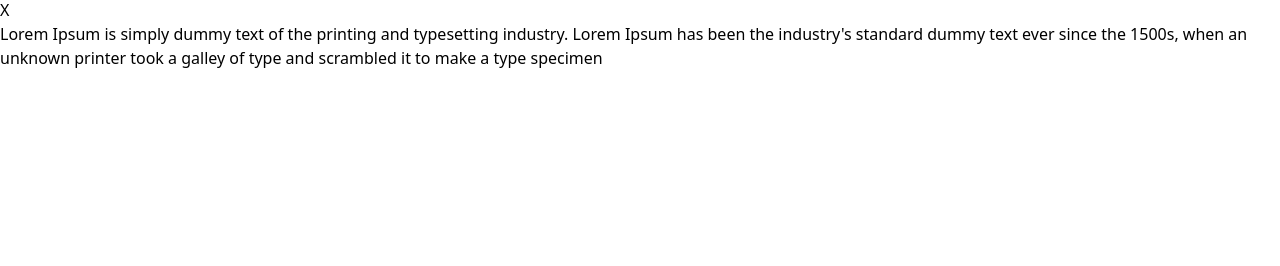
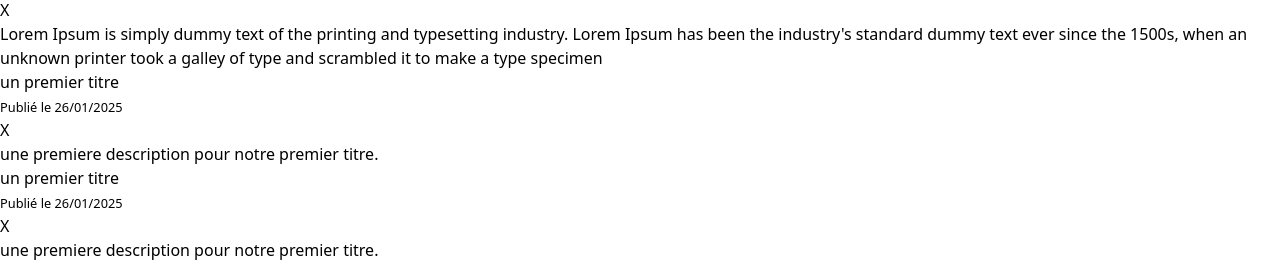
Before and after one commit to the-customer/panier-app-example-m2-cdsd-2025, a React (Vite) app: page / in a window 1280 px wide. Shown: the part 674-940 px from the top of the page. Before the commit the page ends 800 px from the top, so only its background shows below. Built offline with nearby package versions, Linux system fonts and the light colour scheme; data requests are answered from the project's data file.

Commit message:
Create post

```diff
--- a/db.json
+++ b/db.json
@@ -1,16 +1,82 @@
 {
-    "posts":[
+  "posts": [
     {
       "title": "Games and Books",
       "description": "Lorem Ipsum is simply dummy text of the printing and typesetting industry. Lorem Ipsum has been the industry's standard dummy text ever since the 1500s, when an unknown printer took a galley of type and scrambled it to make a type specimen ",
-            "created_at":"25/10/2023",
-            "id":1
+      "created_at": "25/10/2023",
+      "id": "1"
     },
     {
       "title": "Best Js Framework",
       "description": "Lorem Ipsum is simply dummy text of the printing and typesetting industry. Lorem Ipsum has been the industry's standard dummy text ever since the 1500s, when an unknown printer took a galley of type and scrambled it to make a type specimen ",
-            "created_at":"25/10/2023",
-            "id":2
+      "created_at": "25/10/2023",
+      "id": "2"
+    },
+    {
+      "id": "28dc",
+      "title": "un premier titre",
+      "description": "une premiere description pour notre premier titre.",
+      "created_at": "26/01/2025"
+    },
+    {
+      "id": "0a4d",
+      "title": "un premier titre",
+      "description": "une premiere description pour notre premier titre.",
+      "created_at": "26/01/2025"
+    },
+    {
+      "id": "4aa1",
+      "title": "un premier titre",
+      "description": "une premiere description pour notre premier titre.",
+      "created_at": "26/01/2025"
+    },
+    {
+      "id": "a795",
+      "title": "un premier titre",
+      "description": "une premiere description pour notre premier titre.",
+      "created_at": "26/01/2025"
+    },
+    {
+      "id": "040f",
+      "title": "un premier titre",
+      "description": "une premiere description pour notre premier titre.",
+      "created_at": "26/01/2025"
+    },
+    {
+      "id": "146a",
+      "title": "un premier titre",
+      "description": "une premiere description pour notre premier titre.",
+      "created_at": "26/01/2025"
+    },
+    {
+      "id": "cf6f",
+      "title": "un premier titre",
+      "description": "une premiere description pour notre premier titre.",
+      "created_at": "26/01/2025"
+    },
+    {
+      "id": "7755",
+      "title": "un premier titre",
+      "description": "une premiere description pour notre premier titre.",
+      "created_at": "26/01/2025"
+    },
+    {
+      "id": "5a4c",
+      "title": "un premier titre",
+      "description": "une premiere description pour notre premier titre.",
+      "created_at": "26/01/2025"
+    },
+    {
+      "id": "f99a",
+      "title": "un premier titre",
+      "description": "une premiere description pour notre premier titre.",
+      "created_at": "26/01/2025"
+    },
+    {
+      "id": "b40c",
+      "title": "un premier titre",
+      "description": "une premiere description pour notre premier titre.",
+      "created_at": "26/01/2025"
     }
   ]
 }
--- a/src/Pages/Create.jsx
+++ b/src/Pages/Create.jsx
@@ -1,10 +1,12 @@
 import { useEffect, useState } from "react";
+import { API_URL, MAX_DESCRIPTION_LENGTH } from "../utils/consts";
+
 
 export default function Create() {
   const [title,setTitle] = useState('');
   const [description,setDescription] = useState('');
   const [activateBtn,setActivateBtn] = useState(false);
-
+  const [nbrCharacters,setNbrCharacters] = useState(0);
 
   useEffect(()=>{
     // if(title !== ''){
@@ -19,7 +21,32 @@ export default function Create() {
 
   const handleSubmit = (e)=>{
     e.preventDefault();
-    console.log("Formulaire soumis")
+    //Creer un article:
+    const newArticle = {
+      title: title,
+      description: description,
+      created_at : new Date().toLocaleDateString()
+    };
+    //Envoyer les donnees dans le serveur:
+    fetch(`${API_URL}/posts`,{
+      method: "POST",
+      headers:{
+        "Content-Type": "application/json"
+      },
+      body: JSON.stringify(newArticle)
+    })
+    .then(()=>{
+      console.log("The new post is saved successfully😎")
+    })
+  }
+
+  const handleDescription = (e)=>{
+    const newDescription = e.target.value;
+    if(newDescription.length <= MAX_DESCRIPTION_LENGTH){
+      setDescription(newDescription);
+      setNbrCharacters(newDescription.length)
+    }
+
   }
 
   return (
@@ -38,10 +65,14 @@ export default function Create() {
           <label>Article Description</label>
           <textarea
             value={description}
-            onChange={(e)=>setDescription(e.target.value)}
+            onChange={(e)=>handleDescription(e)}
             cols="30"
             rows="5"
             className="border-0 outline-0 p-2 ring-1 ring-indigo-400 rounded-lg w-full block mt-1 focus:ring-2"></textarea>
+            <div className="text-right">
+              <small
+                className={nbrCharacters >= MAX_DESCRIPTION_LENGTH ? 'text-red-500' : 'text-green-500'}>Max : {nbrCharacters}/{MAX_DESCRIPTION_LENGTH} Caracteres</small>
+            </div>
         </div>
         <button
           disabled={!activateBtn}
--- a/src/Pages/Home.jsx
+++ b/src/Pages/Home.jsx
@@ -1,5 +1,6 @@
 import { useEffect, useState } from "react";
 import PostItem from "../Components/PostItem"
+import { API_URL } from "../utils/consts";
 
 export default function Home() {
     const [posts,setPosts] = useState([]);
@@ -14,7 +15,7 @@ export default function Home() {
     //Aller recuperer les donnees du serveur Backend
     useEffect(function(){
         setLoading(true);
-        fetch('http://localhost:3000/posts')
+        fetch(`${API_URL}/posts`)
             .then(response=>response.json())
             .then(data => {
                 setLoading(false);
--- /dev/null
+++ b/src/utils/consts.js
@@ -0,0 +1,2 @@
+export const MAX_DESCRIPTION_LENGTH = 500
+export const API_URL = 'http://localhost:3000'
```
Lines whose indentation alone changed are shown as unchanged.
